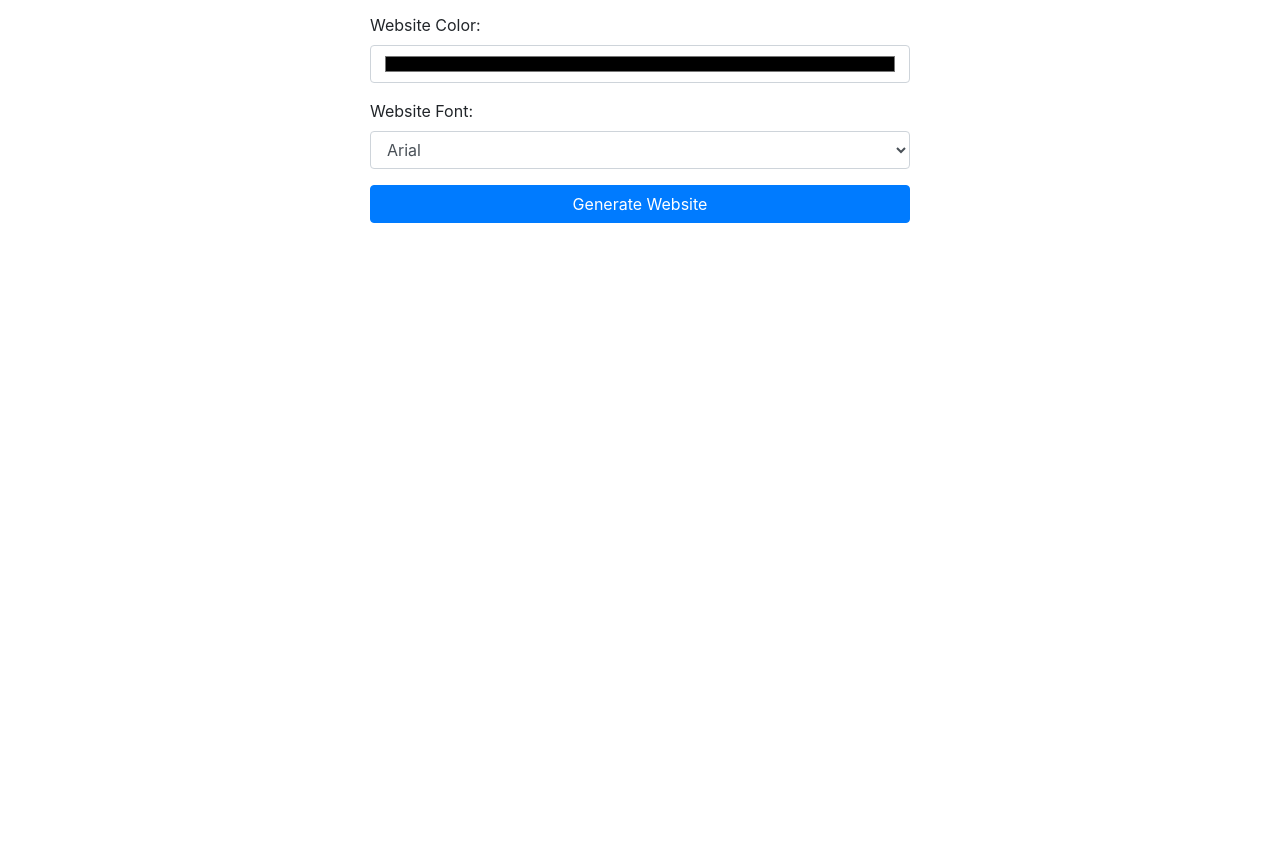
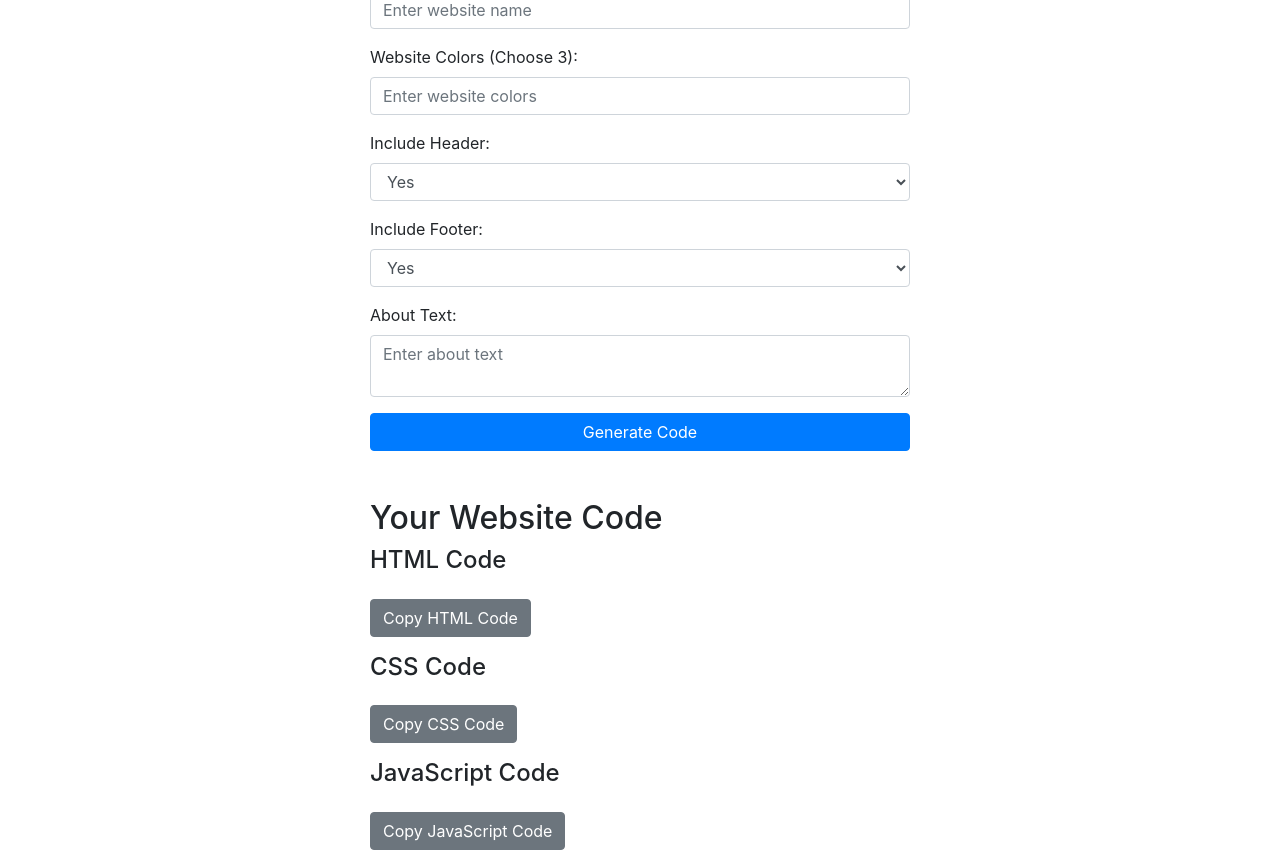
Before and after one commit to intrepidbird/website-generator, a plain HTML site: page index.html in a window 1280 px wide. Shown: the part 239-1089 px from the top of the page. Before the commit the page ends 800 px from the top, so only its background shows below. Drawn offline with nearby package versions, Linux system fonts and the light colour scheme; some packages are replaced by stand-ins of ours; a script that the page names is missing.

Commit message:
Update index.html

```diff
--- a/index.html
+++ b/index.html
@@ -3,51 +3,74 @@
 <head>
     <meta charset="UTF-8">
     <meta name="viewport" content="width=device-width, initial-scale=1.0">
-    <title>Website Generator</title>
+    <title>Website Code Generator</title>
     <!-- Bootstrap CSS -->
     <link rel="stylesheet" href="https://maxcdn.bootstrapcdn.com/bootstrap/4.5.2/css/bootstrap.min.css">
 </head>
 <body>
     <!-- Header Section -->
     <header class="bg-dark text-white text-center p-4">
-        Website Generator
+        <h1>Website Code Generator</h1>
     </header>
 
-    <!-- Questionnaire Section -->
-    <section id="questionnaire" class="container mt-5">
+    <!-- Main Content Section -->
+    <section id="main-content" class="container mt-5">
         <div class="row justify-content-center">
             <div class="col-md-6">
-                <h2>Answer the Questions</h2>
-                <form id="questionForm">
+                <h2>Generate Your Website Code</h2>
+                <form id="websiteCodeForm">
                     <div class="form-group">
                         <label for="websiteName">Website Name:</label>
                         <input type="text" class="form-control" id="websiteName" placeholder="Enter website name" required>
                     </div>
                     <div class="form-group">
-                        <label for="websiteColor">Website Color:</label>
-                        <input type="color" class="form-control" id="websiteColor" required>
+                        <label for="websiteColors">Website Colors (Choose 3):</label>
+                        <input type="text" class="form-control" id="websiteColors" placeholder="Enter website colors" required>
                     </div>
                     <div class="form-group">
-                        <label for="websiteFont">Website Font:</label>
-                        <select class="form-control" id="websiteFont" required>
-                            <option value="Arial">Arial</option>
-                            <option value="Verdana">Verdana</option>
-                            <option value="Times New Roman">Times New Roman</option>
-                            <option value="Courier New">Courier New</option>
+                        <label for="hasHeader">Include Header:</label>
+                        <select class="form-control" id="hasHeader" required>
+                            <option value="yes">Yes</option>
+                            <option value="no">No</option>
                         </select>
                     </div>
-                    <button type="submit" class="btn btn-primary w-100">Generate Website</button>
+                    <div class="form-group">
+                        <label for="hasFooter">Include Footer:</label>
+                        <select class="form-control" id="hasFooter" required>
+                            <option value="yes">Yes</option>
+                            <option value="no">No</option>
+                        </select>
+                    </div>
+                    <div class="form-group">
+                        <label for="aboutText">About Text:</label>
+                        <textarea class="form-control" id="aboutText" placeholder="Enter about text" required></textarea>
+                    </div>
+                    <button type="submit" class="btn btn-primary w-100">Generate Code</button>
                 </form>
             </div>
         </div>
     </section>
 
-    <!-- Generated Website Section -->
-    <section id="generatedWebsite" class="container mt-5">
+    <!-- Generated Code Section -->
+    <section id="generatedCode" class="container mt-5">
         <div class="row justify-content-center">
             <div class="col-md-6">
-                <h2 id="websiteTitle"></h2>
-                <p id="websiteDescription"></p>
+                <h2>Your Website Code</h2>
+                <div id="htmlCode" class="mb-3">
+                    <h4>HTML Code</h4>
+                    <pre><code id="htmlCodeSnippet"></code></pre>
+                    <button id="copyHtmlCode" class="btn btn-secondary">Copy HTML Code</button>
+                </div>
+                <div id="cssCode" class="mb-3">
+                    <h4>CSS Code</h4>
+                    <pre><code id="cssCodeSnippet"></code></pre>
+                    <button id="copyCssCode" class="btn btn-secondary">Copy CSS Code</button>
+                </div>
+                <div id="jsCode">
+                    <h4>JavaScript Code</h4>
+                    <pre><code id="jsCodeSnippet"></code></pre>
+                    <button id="copyJsCode" class="btn btn-secondary">Copy JavaScript Code</button>
+                </div>
             </div>
         </div>
     </section>
@@ -55,6 +78,9 @@
     <!-- Bootstrap & jQuery JS -->
     <script src="https://ajax.googleapis.com/ajax/libs/jquery/3.5.1/jquery.min.js"></script>
     <script src="https://maxcdn.bootstrapcdn.com/bootstrap/4.5.2/js/bootstrap.min.js"></script>
+    <!-- Clipboard.js -->
+    <script src="https://cdnjs.cloudflare.com/ajax/libs/clipboard.js/2.0.8/clipboard.min.js"></script>
+    <!-- Custom JS -->
     <script src="script.js"></script>
 </body>
 </html>
```
